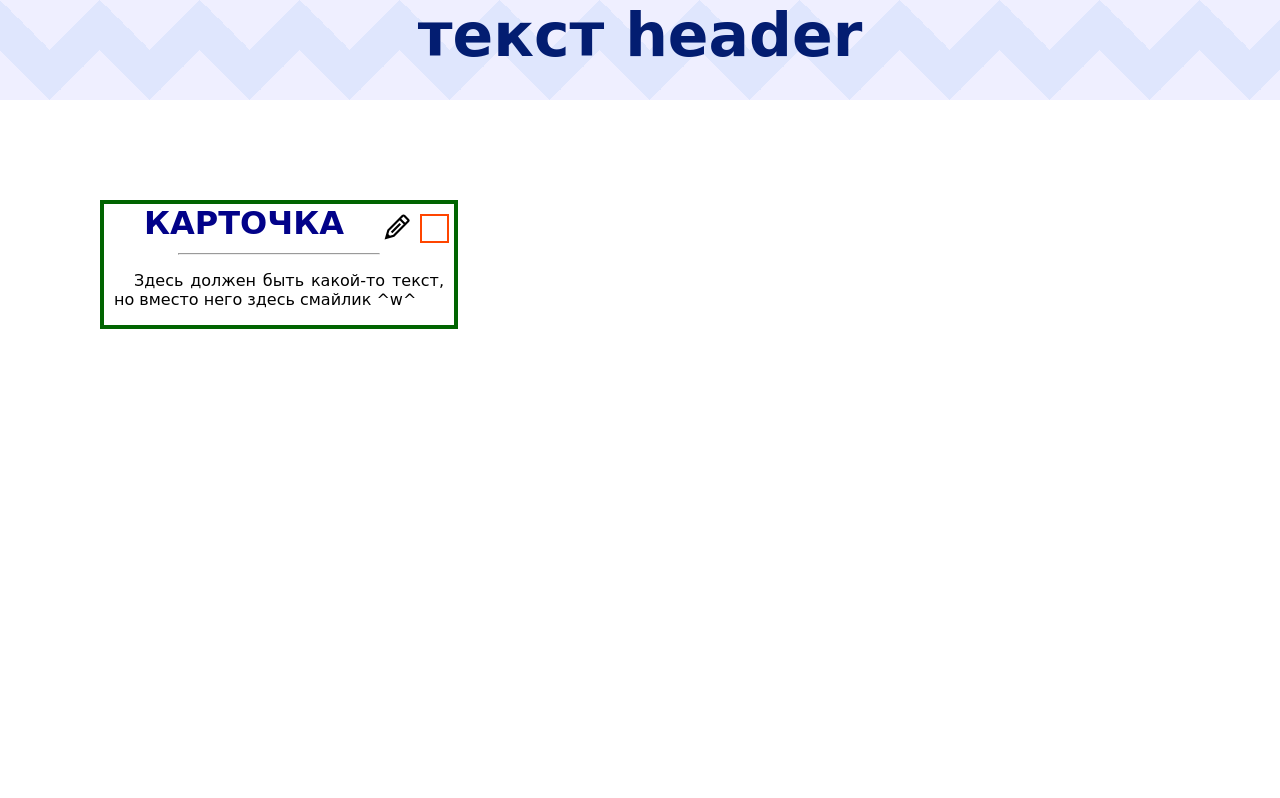
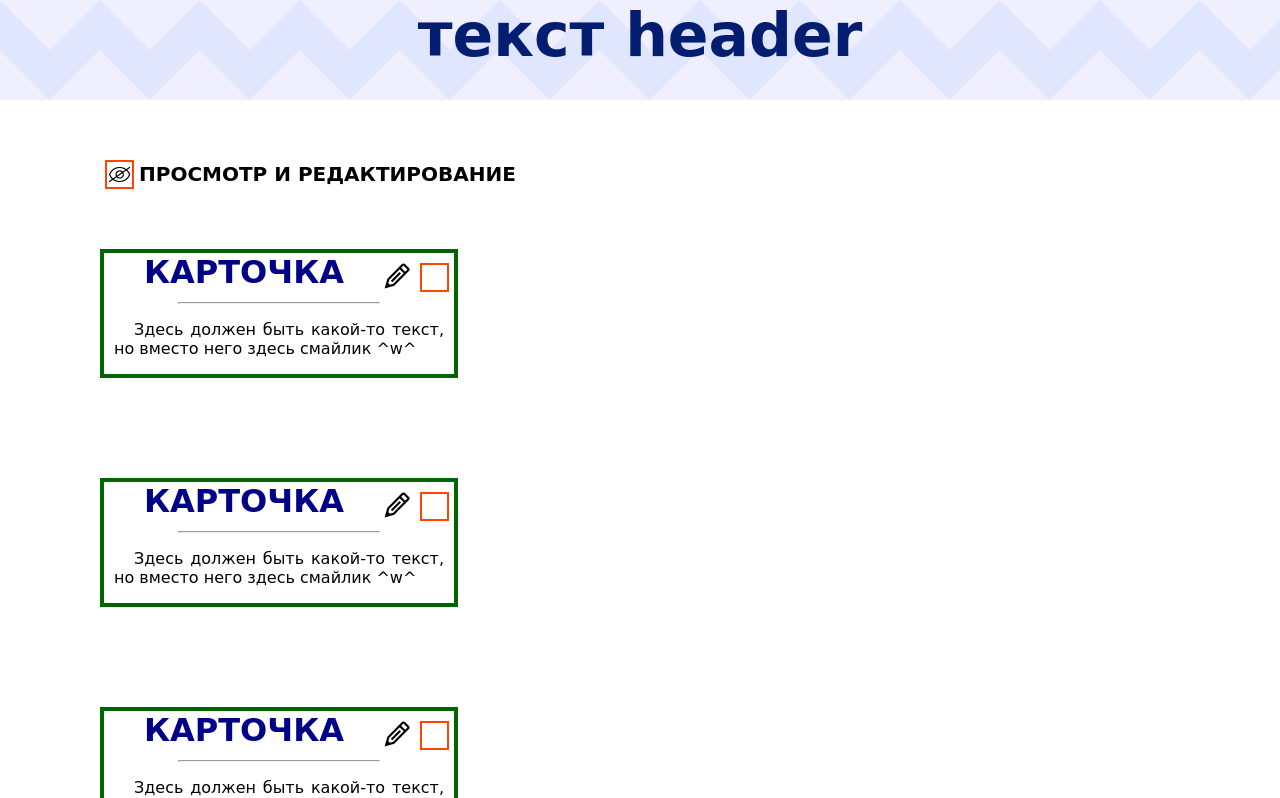
Before and after one commit to 4w1de/Shirokih-JS, a React (Create React App) app: page / in a window 1280 px wide. Shown: the top 798 px of the page. Built offline with nearby package versions, Linux system fonts and the light colour scheme.

Commit message:
4th task

```diff
--- a/src/App.js
+++ b/src/App.js
@@ -1,11 +1,12 @@
 import Header from "./Header";
-import Card from "./Card";
+import React from "react";
+import Body from "./Body";
 
 function App() {
   return (
       <div>
         <Header />
-        <Card />
+        <Body />
       </div>
   );
 }
--- /dev/null
+++ b/src/Body.js
@@ -0,0 +1,42 @@
+import React, {Component} from 'react';
+import Card from "./Card";
+import './Card.css';
+
+class Body extends Component {
+    constructor(props) {
+        super(props);
+        this.state={
+            viewOnly: false,
+            textCheck: "ПРОСМОТР И РЕДАКТИРОВАНИЕ"
+        };
+        this.changeView=this.changeView.bind(this);
+
+    }
+
+    changeView() {
+        this.setState({
+            viewOnly: !this.state.viewOnly,
+            textCheck: !this.state.viewOnly ? "ТОЛЬКО ПРОСМОТР" : "ПРОСМОТР И РЕДАКТИРОВАНИЕ"
+        })
+    }
+    render() {
+        var mas = [];
+        for(let i=0; i<7; i++) {
+            mas.push(<Card valueView={this.state.viewOnly} />);
+        }
+        return (
+            <div>
+                <div className="Div-check">
+                    <label className="Label-check">
+                        <input type="checkbox" className="Input-check" onChange={this.changeView} />
+                        <div className="Checkmark-app" />
+                    </label>
+                    <div className="Div-view-edit">{this.state.textCheck}</div>
+                </div>
+                {mas}
+            </div>
+        );
+    }
+}
+
+export default Body;
--- a/src/Card.css
+++ b/src/Card.css
@@ -33,10 +33,10 @@
     word-break: break-all;
     text-align: center;
 }
-.Div-card-caption label input {
+.Input-check {
     display: none;
 }
-.Div-card-caption label{
+.Label-check{
     display: flex;
     margin: 10px 5px 10px;
 }
@@ -59,8 +59,35 @@
     background-size: cover;
     opacity: 0;
 }
-.Div-card-caption label input:checked + .Checkmark::before {
+.Input-check:checked + .Checkmark::before {
     opacity: 1;
+}
+.Checkmark-app {
+    position: relative;
+    width: 25px;
+    height: 25px;
+    border: 2px solid orangered;
+    background: url(nvo.png);
+    background-size: cover;
+    cursor: pointer;
+}
+.Checkmark-app::before{
+    content: "";
+    width: 25px;
+    height: 25px;
+    position: absolute;
+    top: 50%;
+    left: 50%;
+    transform: translate(-50%, -50%);
+    background: url(vo.png);
+    background-size: cover;
+    opacity: 0;
+}
+.Input-check:checked + .Checkmark-app::before {
+    opacity: 1;
+}
+.Input-check:checked + .Checkmark-app {
+    background: none;
 }
 hr {
     width: 200px;
@@ -92,3 +119,15 @@ textarea {
     resize: none;
     outline: none;
 }
+.Div-check {
+    margin: 50px 0 -50px 100px;
+    display: flex;
+}
+.Div-view-edit {
+    height: 29px;
+    margin-top: 10px;
+    line-height: 29px;
+    font-family: "Comic Sans MS", "Arial";
+    font-size: 20px;
+    font-weight: bolder;
+}
--- a/src/Card.js
+++ b/src/Card.js
@@ -15,6 +15,13 @@ class Card extends Component {
         this.changeMode=this.changeMode.bind(this);
         this.changeText=this.changeText.bind(this);
     }
+
+    componentWillReceiveProps(nextProps) {
+        if (this.props.valueView !== true) {
+            this.setState({editMode: false})
+        }
+    }
+
     handleChange() {
         this.setState({
             checked: !this.state.checked
@@ -36,6 +43,26 @@ class Card extends Component {
 
     render() {
         return (
+
+            this.props.valueView ? (
+                   (<div>
+                    <div className={this.state.checked ? 'Div-card-new' : 'Div-card'}>
+                        <div className="Div-card-caption">
+                            <h1 className={this.state.checked ? 'Caption-new' : 'Caption'}>{this.state.textHeader}</h1>
+                            <div style={{width: "36px"}}/>
+                            <label className="Label-check">
+                                <input type="checkbox" className="Input-check" onChange={this.handleChange}/>
+                                <div className="Checkmark"/>
+                            </label>
+                        </div>
+                        <hr/>
+                        <div className="Div-card-text">
+                            <p>{this.state.textCard}</p>
+                        </div>
+                    </div>
+                </div>)
+            ) : (
+
                 this.state.editMode ? (
                     <div>
                         <div className="Div-card">
@@ -44,7 +71,9 @@ class Card extends Component {
                                     type="text"
                                     className="editHeader"
                                     defaultValue={this.state.textHeader}
-                                ref={(ref) => { this.newTextHeader = ref; }}
+                                    ref={(ref) => {
+                                        this.newTextHeader = ref;
+                                    }}
                                 />
                                 <GrFormCheckmark
                                     size="40px"
@@ -57,9 +86,11 @@ class Card extends Component {
                                     onClick={this.changeMode}
                                 />
                             </div>
-                        <hr />
+                            <hr/>
                             <div className="Div-card-text">
-                            <textarea ref={(ref) => { this.newTextCard = ref; }}>
+                                    <textarea ref={(ref) => {
+                                        this.newTextCard = ref;
+                                    }}>
                                         {this.state.textCard}
                                     </textarea>
                             </div>
@@ -70,23 +101,28 @@ class Card extends Component {
                         <div className={this.state.checked ? 'Div-card-new' : 'Div-card'}>
                             <div className="Div-card-caption">
                                 <h1 className={this.state.checked ? 'Caption-new' : 'Caption'}>{this.state.textHeader}</h1>
+                                {!this.props.valueView ? (
                                     <GrEdit
                                         size="26px"
                                         style={{margin: "10px 5px 10px", cursor: "pointer"}}
                                         onClick={this.changeMode}
                                     />
-                            <label>
-                                <input type="checkbox" onChange={this.handleChange} />
-                                <div className="Checkmark" />
+                                ) : (<div style={{width: "36px"}}/>)}
+                                <label className="Label-check">
+                                    <input type="checkbox" className="Input-check" onChange={this.handleChange}/>
+                                    <div className="Checkmark"/>
                                 </label>
                             </div>
-                        <hr />
+                            <hr/>
                             <div className="Div-card-text">
                                 <p>{this.state.textCard}</p>
                             </div>
                         </div>
                     </div>
                 )
+
+            )
+
         )
     }
 }
```
Also changed, not shown: src/nvo.png (added), src/vo.png (added). Lines whose indentation alone changed are shown as unchanged.
